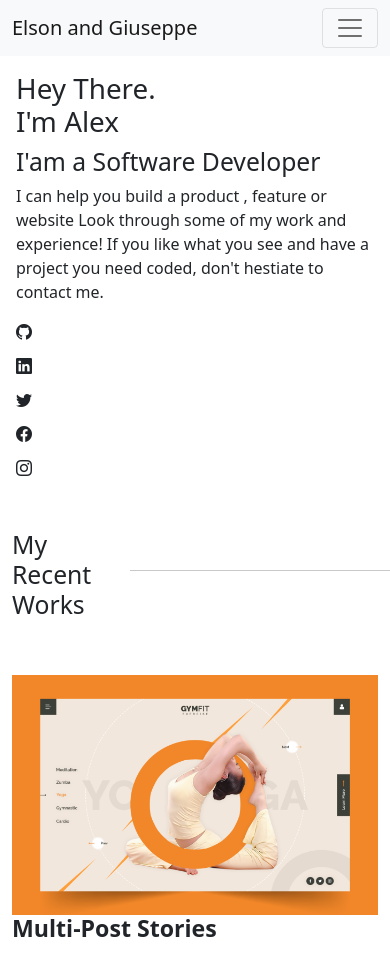
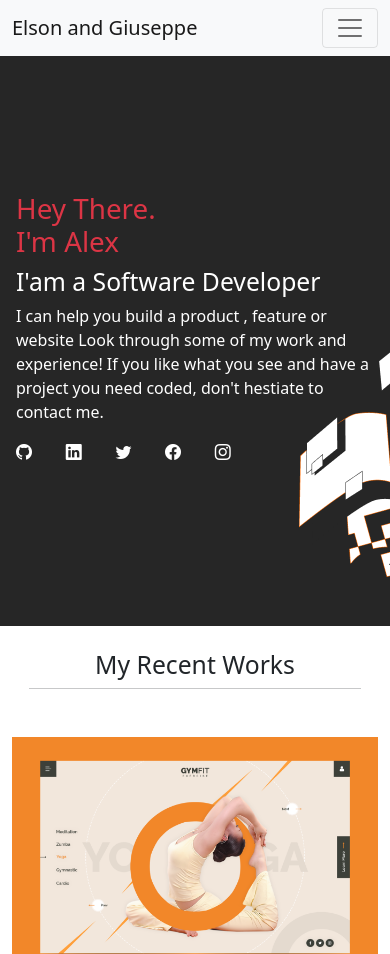
Before and after one commit to ElsonOtake/Bootstrap_Portfolio, a website: page index.html in a window 390 px wide. Shown: the top 954 px of the page. Drawn offline with nearby package versions, Linux system fonts and the light colour scheme.

Commit message:
Update mobile features

```diff
--- a/index.html
+++ b/index.html
@@ -36,13 +36,13 @@
     </div>
   </nav>
 
-  <section>
-    <div class="container">
+  <section class="container-fluid headline-section">
+    <div class="container headline-container">
       <div class="row">
         <div class="col-12 col-md-6 p-3">
           <div class="row">
-            <div class="col-12 col-md-2 order-2 order-md-1">
-              <ul class="list-group">
+            <div class="col-12 col-md-2 order-2 order-md-1 icon-list">
+              <ul>
                 <li><i class="bi bi-github"></i></li>
                 <li><i class="bi bi-linkedin"></i></li>
                 <li><i class="bi bi-twitter"></i></li>
@@ -51,9 +51,9 @@
               </ul>
             </div>
             <div class="col-12 col-md-10 order-1 order-md-2">
-                <h1>Hey There.<br>I'm Alex</h1>
-                <h2>I'am a Software Developer</h2>
-                <p>I can help you build a product , feature or website Look through some of my work and experience! If you like what you see and have a project you need coded,
+                <h1 class="text-danger">Hey There.<br>I'm Alex</h1>
+                <h2 class="text-white">I'am a Software Developer</h2>
+                <p class="text-white">I can help you build a product , feature or website Look through some of my work and experience! If you like what you see and have a project you need coded,
                   don't hestiate to contact me.</p>
             </div>
           </div>
@@ -63,16 +63,16 @@
   </section>
   <br/>
   <section class="container">
-    <div class="row">
-      <h2 class="col-4">My Recent Works</h2>
-      <hr class="col-8 align-self-center">
+    <div class="row work-section">
+      <h2 class="col-12 col-lg-4">My Recent Works</h2>
+      <hr class="col-12 col-lg-8 align-self-center">
     </div>
 
     <div class="row my-5">
-      <div class="col-12 col-md-7">
+      <div class="col-12 col-lg-7">
         <img class="img-fluid" src="images/project-0.png" alt="">
       </div>
-      <div class="col-12 col-md-5">
+      <div class="col-12 col-lg-5">
         <h3 class="mb-3 fw-bold">Multi-Post Stories</h3>
         <p class="mb-3">A daily selection of privately personalized reads; no accounts or sign-ups required. has been the industry's standard dummy text ever since the 1500s, when an unknown printer took a standard dummy text.
         </p>
--- a/styles.css
+++ b/styles.css
@@ -8,6 +8,21 @@ li {
 
 a {
   text-decoration: none;
+}
+
+i {
+  color: white;
+}
+
+.headline-section {
+  background-color: #262626;
+  background-image: url(/images/header-background.png);
+  background-repeat: no-repeat;
+  background-position: 100% 0%;
+}
+
+.headline-container {
+  padding: 264px 0;
 }
 
 .about-container {
@@ -29,10 +44,39 @@ a {
 
 @media only screen and (max-width: 992px) {
 
+  .headline-section {
+    background-image: url(/images/header-mobile-background.png);
+    background-position: 100% 100%;
+  }
+
+  .headline-container {
+    padding: 120px 0;
+  }
+
+  .icon-list ul {
+    display: flex;
+    justify-content: space-between;
+    padding-right: 40%;
+    padding-left: 0;
+  }
+
+  .work-section h2 {
+    text-align: center;
+  }
+
+  .work-section hr {
+    width: 85%;
+    margin: auto;
+  }
+
   .about-container {
     background-image: url(/images/about-mobile-background.png);
     background-repeat: no-repeat;
     background-position: 100% 28%;
   }
 
+  .about-sections {
+    text-align: center;
+  }
+
 }
```
Also changed, not shown: images/header-background.png (added).
